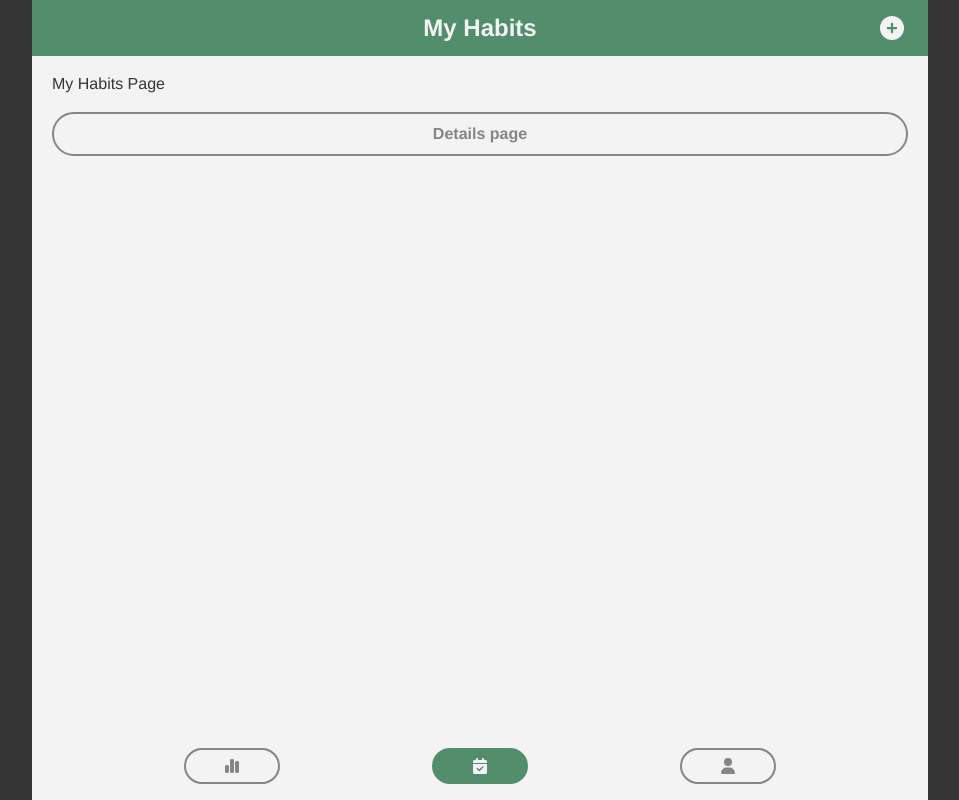
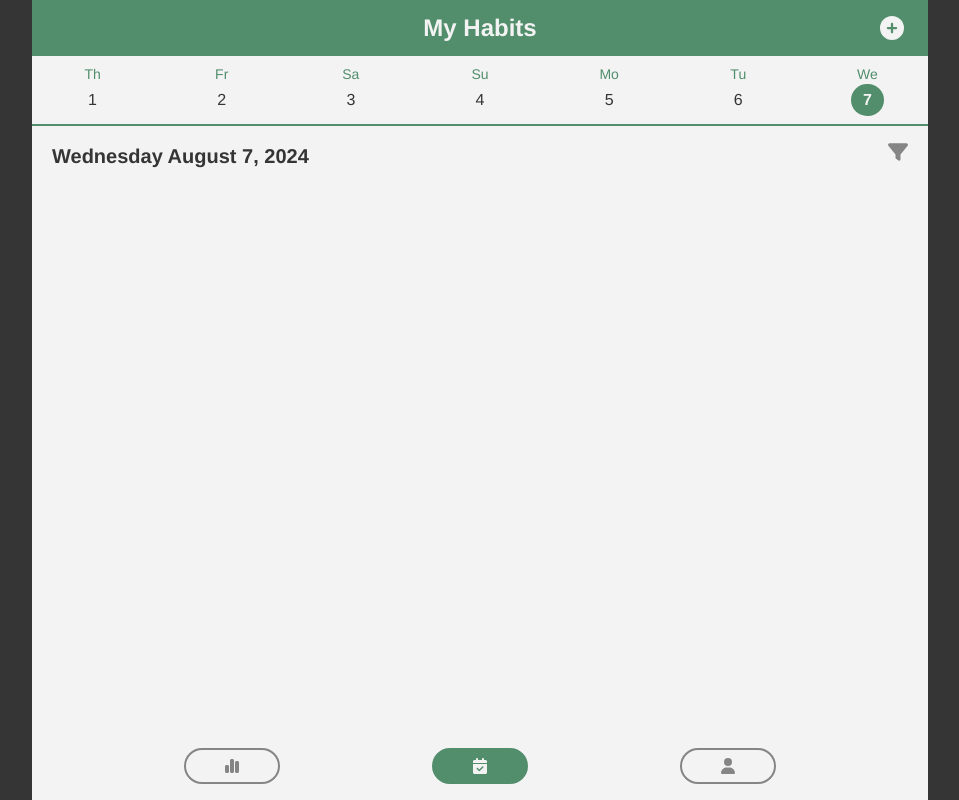
Before and after one commit to cyue49/dailyrhythm, a React (Create React App) app in the folder frontend/: page /myhabits in a window 1280 px wide. Shown: the whole page, without its empty margins (160-1119 px from the left). Built offline with nearby package versions, Linux system fonts and the light colour scheme.

Commit message:
added weekly calendar component and selecting date in My Habits page

```diff
--- /dev/null
+++ b/frontend/src/assets/data/dates.js
@@ -0,0 +1,7 @@
+export const weekDaysShort = ['Su', 'Mo', 'Tu', 'We', 'Th', 'Fr', 'Sa'];
+
+export const weekDaysLong = ['Sunday', 'Monday', 'Tuesday', 'Wednesday', 'Thursday', 'Friday', 'Saturday'];
+
+export const monthsShort = ['Jan', 'Feb', 'Mar', 'Apr', 'May', 'Jun', 'Jul', 'Aug', 'Sep', 'Oct', 'Nov', 'Dec'];
+
+export const monthsLong = ['January', 'February', 'March', 'April', 'May', 'June', 'July', 'August', 'September', 'October', 'November', 'December'];
--- /dev/null
+++ b/frontend/src/components/myhabits/WeeklyCalendar.js
@@ -0,0 +1,37 @@
+import React, { useState, useEffect } from 'react'
+import { weekDaysShort } from '../../assets/data/dates'
+
+const WeeklyCalendar = ({ currentDay, setCurrentDay }) => {
+    const [weekdays, setWeekdays] = useState([]);
+
+    const getWeekdays = () => {
+        const pastWeekdays = []
+        for (var i = 6; i >= 0; i--) {
+            var d = new Date()
+            d.setDate(d.getDate() - i)
+            pastWeekdays.push(d)
+        }
+        setWeekdays(pastWeekdays)
+    }
+
+    const getDayLetter = (date) => {
+        return (weekDaysShort[date])
+    }
+
+    useEffect(() => {
+        getWeekdays()
+    }, []);
+
+    return (
+        <div className='flex flex-row flex-nowrap gap-2 border-b-2 border-appGreen w-full py-2'>
+            {weekdays.map((day, index) => (
+                <div className='center-of-div flex-col flex-1 items-center justify-center' key={index}>
+                    <div className='text-sm text-appGreen'>{getDayLetter(day.getDay())}</div>
+                    <div className={`cursor-pointer text-appBlack px-3 py-1 ${(currentDay.getDate() === day.getDate()) ? 'text-appWhite rounded-full bg-appGreen font-bold' : ''}`} onClick={() => setCurrentDay(day)}>{day.getDate()}</div>
+                </div>
+            ))}
+        </div>
+    )
+}
+
+export default WeeklyCalendar
--- a/frontend/src/pages/MyHabits.js
+++ b/frontend/src/pages/MyHabits.js
@@ -1,19 +1,33 @@
-import React from 'react'
+import React, { useState } from 'react'
 import TopBar from '../components/common/TopBar'
 import BottomBar from '../components/common/BottomBar'
+import { FontAwesomeIcon } from '@fortawesome/react-fontawesome'
+import { faFilter } from '@fortawesome/free-solid-svg-icons'
 import { useNavigate } from 'react-router-dom'
+import WeeklyCalendar from '../components/myhabits/WeeklyCalendar'
+import { weekDaysLong, monthsLong } from '../assets/data/dates'
 
 const MyHabits = () => {
+    const [currentDay, setCurrentDay] = useState(new Date())
+
     const navigate = useNavigate()
+    const goTo = () => { navigate('/myhabits/details') }
 
-    const goTo = () => { navigate('/myhabits/details') }
+    const formatDate = (date) => {
+        return `${weekDaysLong[date.getDay()]} ${monthsLong[date.getMonth()]} ${date.getDate()}, ${date.getFullYear()}`
+    }
 
     return (
         <div className='h-screen w-screen flex flex-col items-center bg-appBlack'>
-            <TopBar icons={['plus']} title={'My Habits'} plusOnclick={() => console.log('plus clicked')}/>
-            <div className='w-full max-w-4xl h-screen bg-appWhite overflow-y-hidden flex flex-col gap-4 pt-4 mt-[56px] px-3 lg:px-5'>
-                <div>My Habits Page</div>
-                <button className='secondary-gray-button' onClick={goTo}>Details page </button>
+            <TopBar icons={['plus']} title={'My Habits'} plusOnclick={() => console.log('plus clicked')} />
+            <div className='w-full max-w-4xl h-screen bg-appWhite overflow-y-hidden flex flex-col gap-4 mt-[56px]'>
+                <WeeklyCalendar currentDay={currentDay} setCurrentDay={setCurrentDay} />
+                <div className='flex flex-col items-start justify-start px-3 lg:px-5 pb-4'>
+                    <div className='w-full text-xl font-bold flex flex-row justify-between'>
+                        <div>{formatDate(currentDay)}</div>
+                        <FontAwesomeIcon className='text-appGray-3' icon={faFilter} />
+                    </div>
+                </div>
             </div>
             <BottomBar current={2} />
         </div>
```
